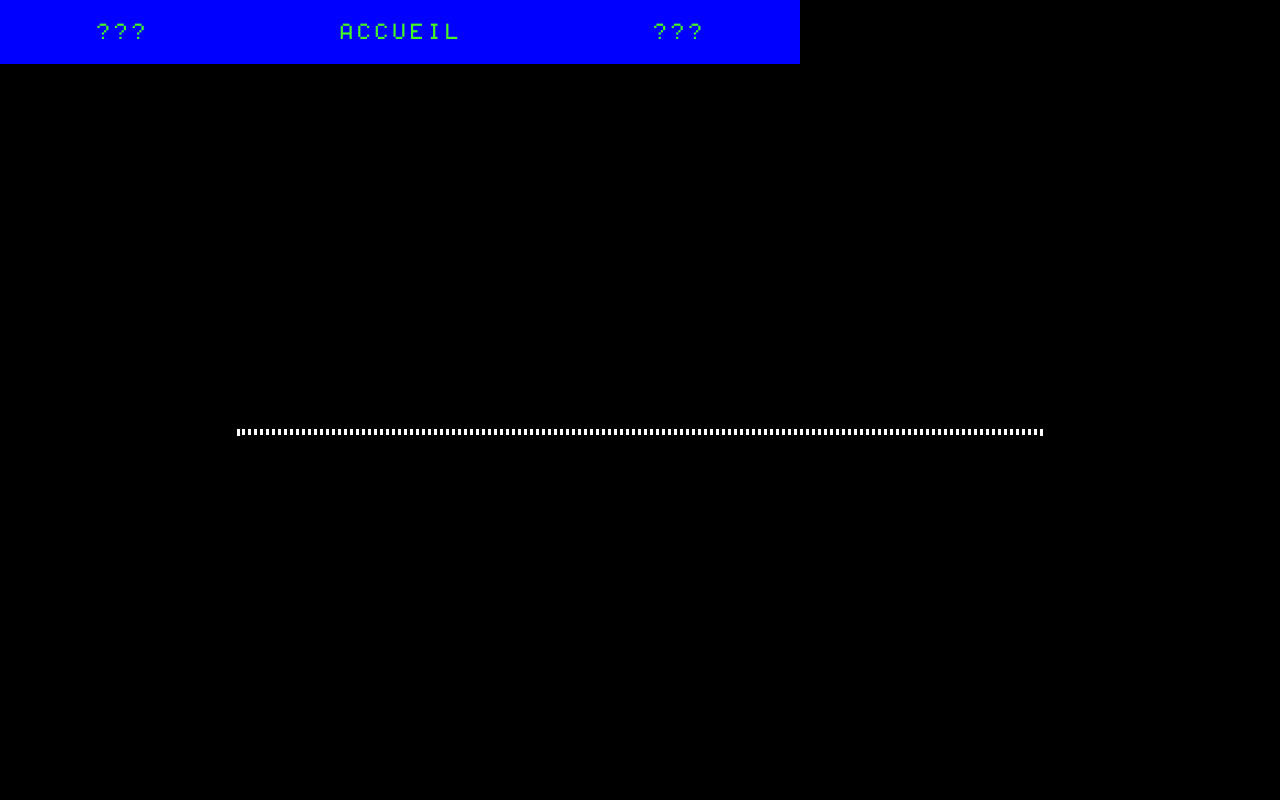
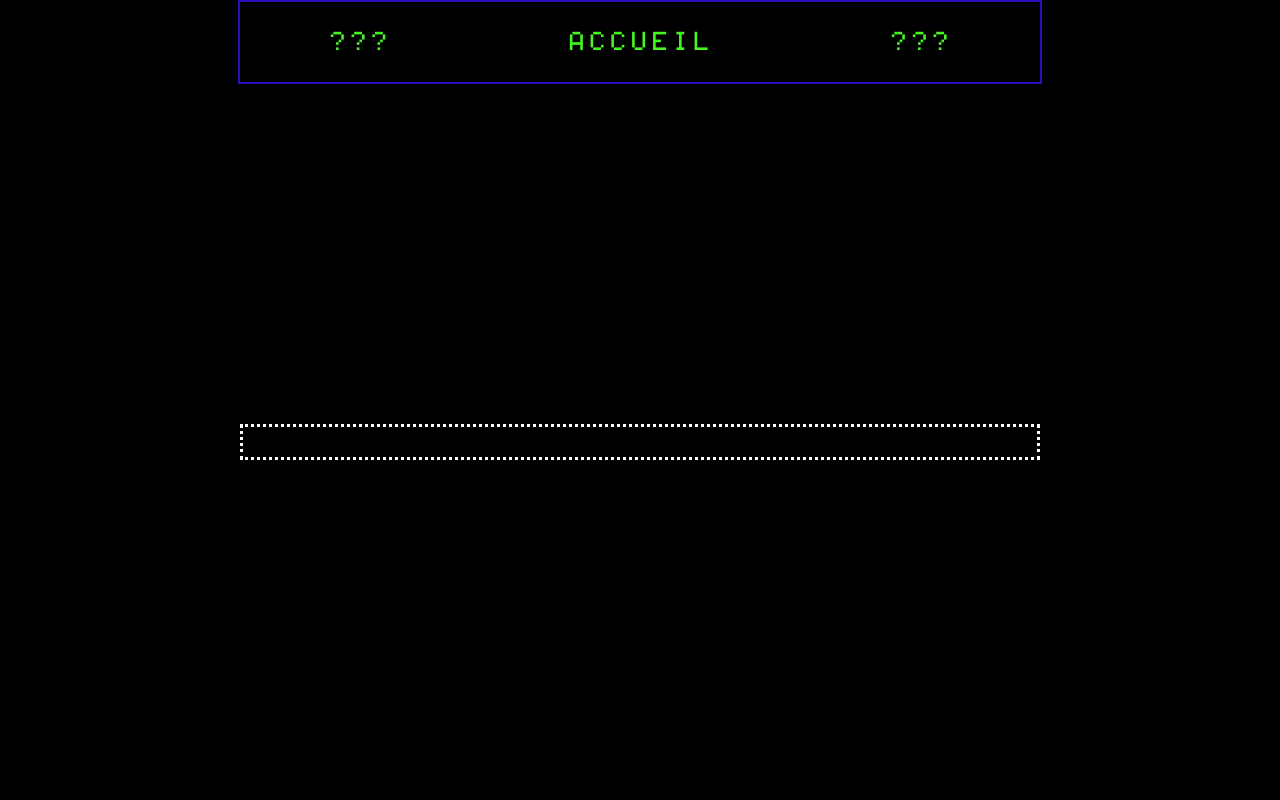
Before and after one commit to Legendary4226/BUT-A1-NuitDeLInfo, a PHP site: page /index.php in a window 1280 px wide. Run offline with PHP 8.4, Linux system fonts and the light colour scheme.

Commit message:
Correction index.css

```diff
--- a/style/index.css
+++ b/style/index.css
@@ -17,7 +17,7 @@ body{
     justify-content: center;
     background-color: #000;
     flex-direction: column;
-
+    align-items: center;
 }
 
 hr{
@@ -32,6 +32,9 @@ main{
     border: dotted #ffffff;
     width: 100vh;
     margin: auto;
+    word-wrap: break-word;
+    box-sizing: border-box;
+    padding: 15px;
 }
 
 main h1{
@@ -48,17 +51,17 @@ main p{
     font-size: 1.3em;
     color: #4cffff;
 }
-
 nav{
     position: sticky;
     top: 0px;
-    height: 4rem;
+    background-color: #000;
+    height: 5rem;
     width: 100vh;
-    font-size: 1.1em;
-    background-color: blue;
+    font-size: 1.3em;
     list-style-type: none;
     display: flex;
     justify-content: space-around;
+    border: 2px solid #2e0cc2;
 }
 
 nav a{
@@ -68,6 +71,12 @@ nav a{
     display: flex;
     justify-content: center;
     align-items: center;
+}
+
+nav a:hover{
+    text-shadow: 1px 1px 2px #45f822, 0 0 1em #45f822, 0 0 0.2em #45f822;
+    color: #ffffff;
+    text-decoration: underline;
 }
 
 select,select>option{
```
